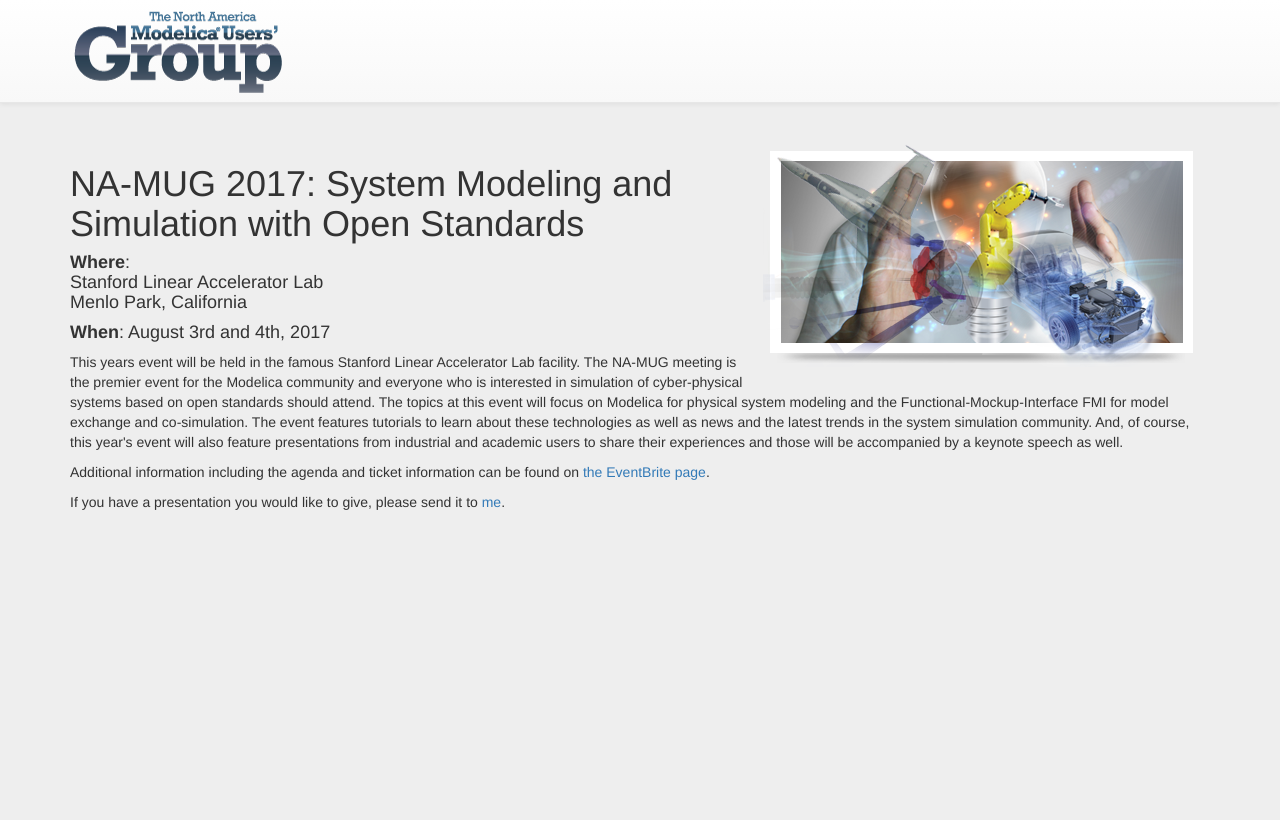
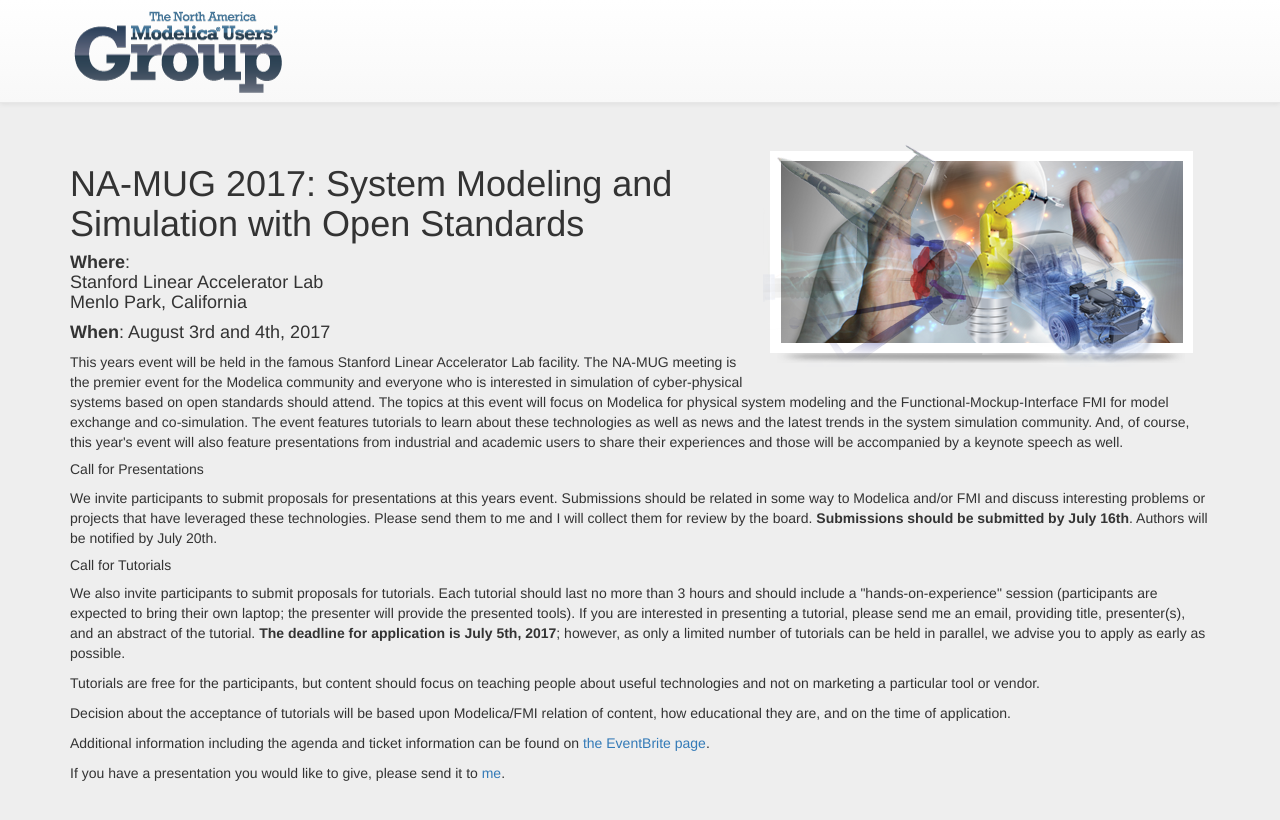
Before and after one commit to namug/web-site, a Jekyll site: the page built from _posts/2017-06-16-namug2017.markdown, in a window 1280 px wide. Shown: the top 820 px of the page. Built offline with Jekyll 4.4.1, drawn with Linux system fonts in a browser that asks for light colours; nearby versions of some CDN libraries.

Commit message:
Add calls

```diff
--- a/_posts/2017-06-16-namug2017.markdown
+++ b/_posts/2017-06-16-namug2017.markdown
@@ -32,6 +32,17 @@
 well.
 </p>
 
+<h5>Call for Presentations</h5>
+<p>
+We invite participants to submit proposals for presentations at this years event.  Submissions should be related in some way to Modelica and/or FMI and discuss interesting problems or projects that have leveraged these technologies.  Please send them to me and I will collect them for review by the board.  <strong>Submissions should be submitted by July 16th</strong>.  Authors will be notified by July 20th.
+</p>
+
+<h5>Call for Tutorials</h5>
+<p>
+We also invite participants to submit proposals for tutorials.  Each tutorial should last no more than 3 hours and should include a "hands-on-experience" session (participants are expected to bring their own laptop; the presenter will provide the presented tools). If you are interested in presenting a tutorial, please send me an email, providing title, presenter(s), and an abstract of the tutorial. <strong>The deadline for application is July 5th, 2017</strong>; however, as only a limited number of tutorials can be held in parallel, we advise you to apply as early as possible.</p>
+<p>Tutorials are free for the participants, but content should focus on teaching people about useful technologies and not on marketing a particular tool or vendor.</p>
+<p>Decision about the acceptance of tutorials will be based upon Modelica/FMI relation of content, how educational they are, and on the time of application.</p>
+
 <p>
   Additional information including the agenda and ticket information can be found on <a href="https://www.eventbrite.com/e/na-mug-2017-system-modeling-and-simulation-with-open-standards-tickets-35516389477">the EventBrite page</a>.
 </p>
```
